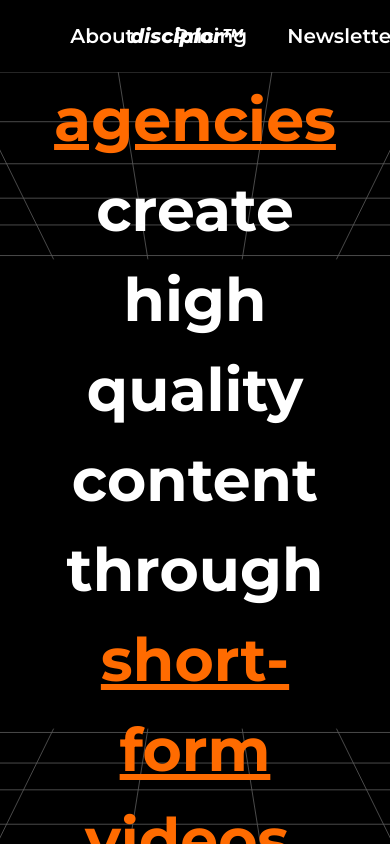
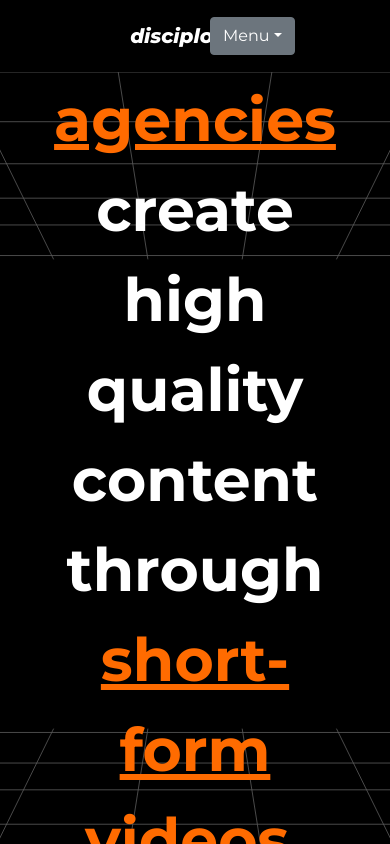
Before and after one commit to dadaxingxing/video-editing-funnel, a React (Vite) app: page / in a window 390 px wide. Shown: the top 844 px of the page. Built offline with nearby package versions, Linux system fonts and the light colour scheme.

Commit message:
added dropdown menu when below lg

```diff
--- a/index.html
+++ b/index.html
@@ -18,5 +18,7 @@
   <body>
     <div id="root"></div>
     <script type="module" src="/src/main.jsx"></script>
+    <script src="https://cdn.jsdelivr.net/npm/bootstrap@5.3.3/dist/js/bootstrap.bundle.min.js" defer></script>
+
   </body>
 </html>
--- a/src/App.jsx
+++ b/src/App.jsx
@@ -22,11 +22,26 @@ function App() {
           <div className='logo'>disciplor™</div>
         </div>
 
-        <div className='col-4'>
+
+
+        <div className='col-4 d-none d-lg-block'>
           <div className='navButtons d-flex justify-content-center'>
             <div>About</div>
             <div>Pricing</div>
             <div>Newsletter</div>
+          </div>
+        </div>
+
+        <div className='col-4 d-block d-lg-none'>
+          <div className='dropdown'>
+            <button className='btn btn-secondary dropdown-toggle' type='button' data-bs-toggle='dropdown' aria-expanded='false'>
+              Menu
+            </button>
+            <ul className='dropdown-menu'>
+              <li><a className='dropdown-item' href='#'>About</a></li>
+              <li><a className='dropdown-item' href='#'>Pricing</a></li>
+              <li><a className='dropdown-item' href='#'>Newsletter</a></li>
+            </ul>
           </div>
         </div>
 
```
